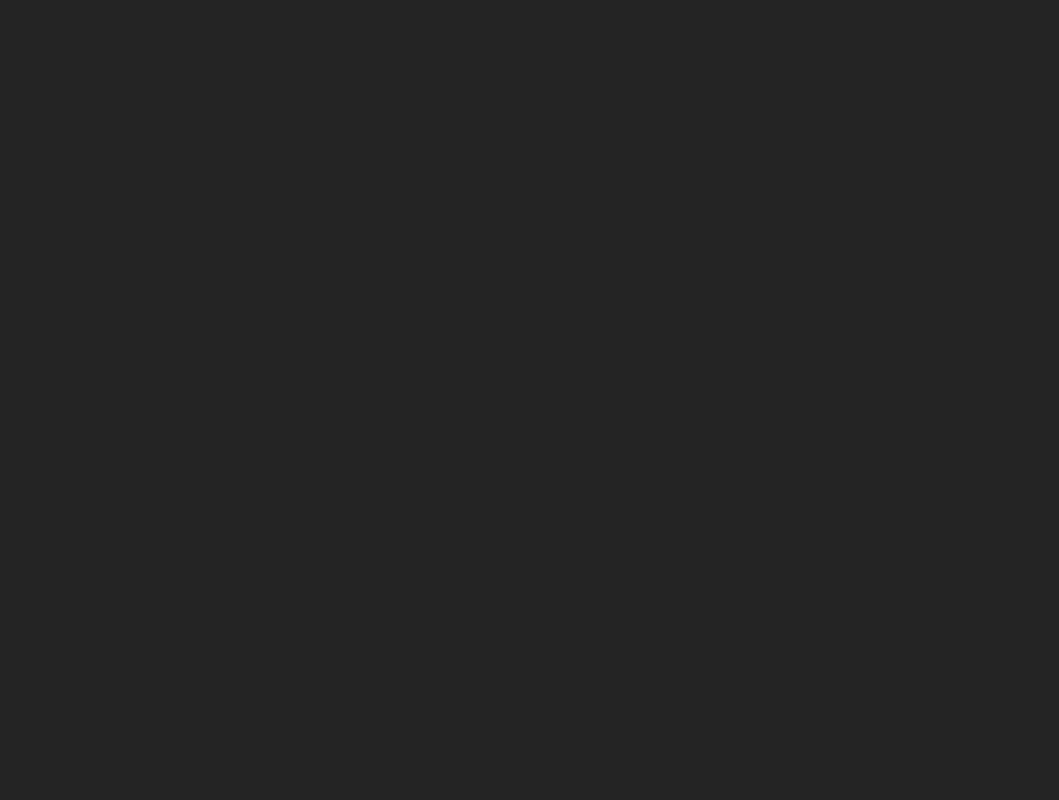
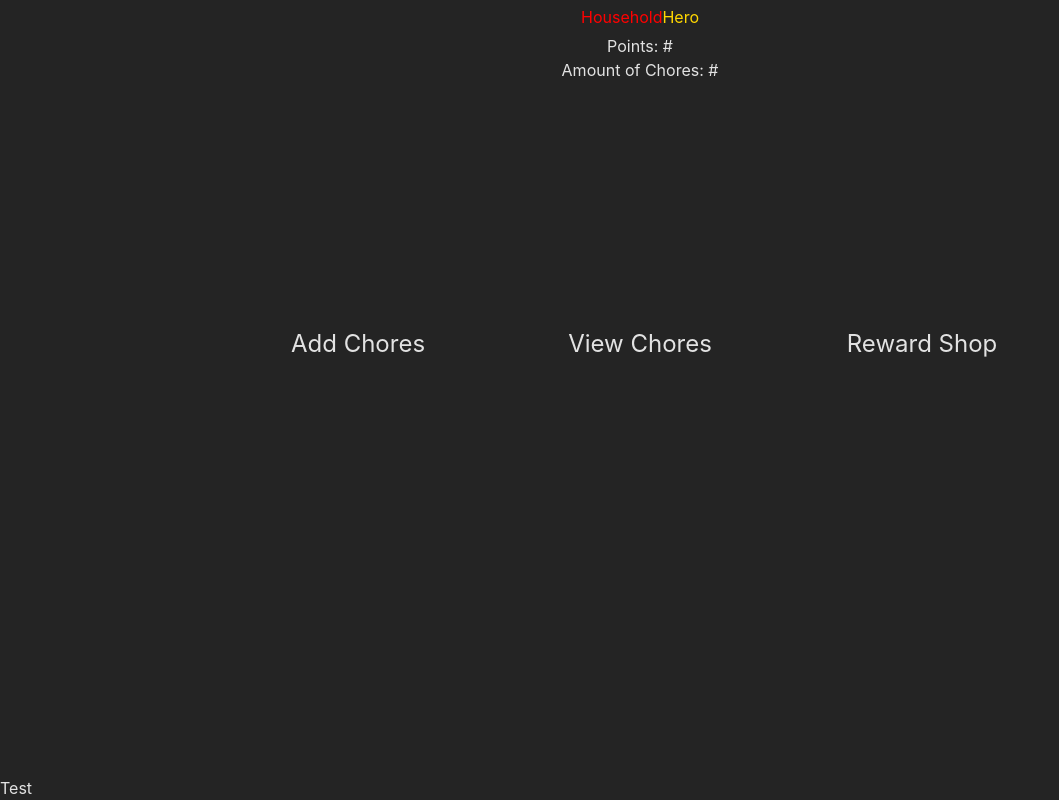
Before and after one commit to aduong3/ChoreTracker, a React (Vite) app: page / in a window 1280 px wide. Shown: the whole page, without its empty margins (0-1059 px from the left). Built offline with nearby package versions, Linux system fonts and the light colour scheme.

Commit message:
started on front-end and added tailwind package

```diff
--- a/index.html
+++ b/index.html
@@ -5,8 +5,14 @@
     <meta name="viewport" content="width=device-width, initial-scale=1.0" />
     <title>Chore App</title>
   </head>
+  <header>
+    <h1 id="logo">Household<span>Hero</span></h1>
+  </header>
   <body>
     <div id="root"></div>
     <script type="module" src="/src/main.jsx"></script>
   </body>
+  <footer>
+    <h2>Test</h2>
+  </footer>
 </html>
--- a/package.json
+++ b/package.json
@@ -23,6 +23,7 @@
     "eslint-plugin-react-hooks": "^5.1.0-rc.0",
     "eslint-plugin-react-refresh": "^0.4.9",
     "globals": "^15.9.0",
+    "tailwindcss": "^3.4.12",
     "vite": "^5.4.1"
   }
 }
--- a/src/App.css
+++ b/src/App.css
@@ -1,6 +1,36 @@
-#root {
-  max-width: 1280px;
-  margin: 0 auto;
-  padding: 2rem;
+@tailwind base;
+@tailwind components;
+@tailwind utilities;
+
+*{
+  margin: 0;
+  padding: 0;
+}
+
+#main-container{
+  height: 90vh;
+  display: grid;
+  grid-template-rows: 10% 90%;
   text-align: center;
 }
+
+#home-buttons > button{
+  width: 250px;
+  height: 250px;
+  margin: 16px 16px;
+  position: relative;
+}
+
+#home-buttons > button > span{
+  position: absolute;
+  bottom: 10px;
+  translate: -50%;
+  font-size: 24px;
+  width: 100%;
+}
+
+
+footer{
+  position: relative;
+  bottom: 0;
+}
--- a/src/App.jsx
+++ b/src/App.jsx
@@ -2,9 +2,26 @@ import './App.css'
 
 function App() {
 
-
   return (
     <>
+      <div id="main-container">
+        <div id="home-info">
+          <h2>Points: #</h2>
+          <h2>Amount of Chores: #</h2>
+        </div>
+
+        <div id="home-buttons">
+          <button>
+            <span>Add Chores</span>
+          </button>
+          <button>
+            <span>View Chores</span>
+          </button>
+          <button>
+            <span>Reward Shop</span>
+          </button>
+        </div>
+      </div>
     </>
   )
 };
--- a/src/index.css
+++ b/src/index.css
@@ -1,3 +1,7 @@
+@tailwind base;
+@tailwind components;
+@tailwind utilities;
+
 :root {
   font-family: Inter, system-ui, Avenir, Helvetica, Arial, sans-serif;
   line-height: 1.5;
@@ -12,3 +16,23 @@
   -webkit-font-smoothing: antialiased;
   -moz-osx-font-smoothing: grayscale;
 }
+
+#logo{
+  margin: 5px 0;
+  text-align: center;
+  color: red;
+}
+#logo span{
+  color: gold;
+}
+
+html{
+  height: 100%;
+  position: relative;
+}
+
+footer{
+  position: absolute;
+  bottom: 0;
+  width: 100%;
+}
--- /dev/null
+++ b/tailwind.config.js
@@ -0,0 +1,10 @@
+/** @type {import('tailwindcss').Config} */
+export default {
+  content: [
+    "./src/App.jsx",
+  ],
+  theme: {
+    extend: {},
+  },
+  plugins: [],
+}
```
Also changed, not shown: 1 other file (tests, documents, lock files or other folders).
